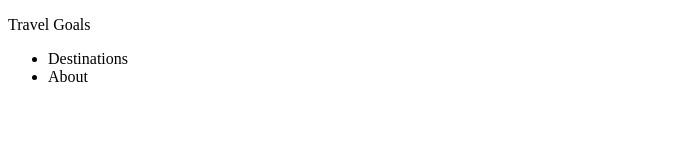
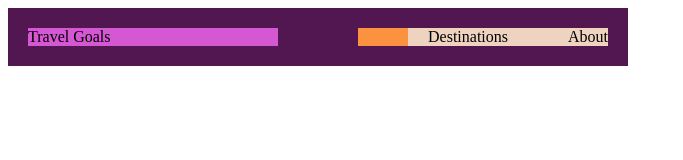
Before and after one commit to ReneCodes/Travel-Page, a plain HTML site: page CSS Flexbox Test/index.html in a window 1280 px wide. Shown: the whole page, without its empty margins (0-683 px from the left). Drawn offline with Linux system fonts and the light colour scheme.

Commit message:
completed flexbox task

```diff
--- a/CSS Flexbox Test/index.html
+++ b/CSS Flexbox Test/index.html
@@ -2,7 +2,7 @@
 <html lang="en">
   <head>
     <meta charset="UTF-8" />
-    <link rel="stylesheet" href="styles.css" />
+    <link rel="stylesheet" href="/CSS Flexbox Test/style.css" />
     <title>Flexbox</title>
   </head>
   <body>
--- a/CSS Flexbox Test/style.css
+++ b/CSS Flexbox Test/style.css
@@ -2,6 +2,12 @@
   background-color: rgb(82, 23, 81);
   padding: 10px;
   width: 600px;
+  display: flex;
+  align-items: center;
+  justify-content: space-between; /* remaining space is placed between/evenly/around/left-right of elements */
+
+  flex-direction: row; /* Default flex style */
+  flex-wrap: nowrap; /* Default flex style */
 }
 
 p {
@@ -16,9 +22,12 @@ ul {
   width: 250px;
   margin: 10px;
   padding: 0;
+  display: flex;
+  justify-content: flex-end;
 }
 
 li {
   background-color: rgb(238, 212, 192);
   width: 100px;
+  text-align: right;
 }
```
